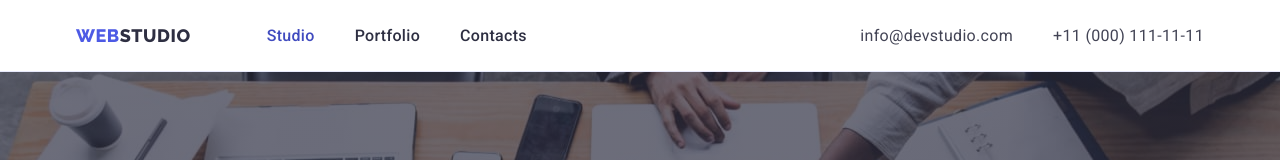
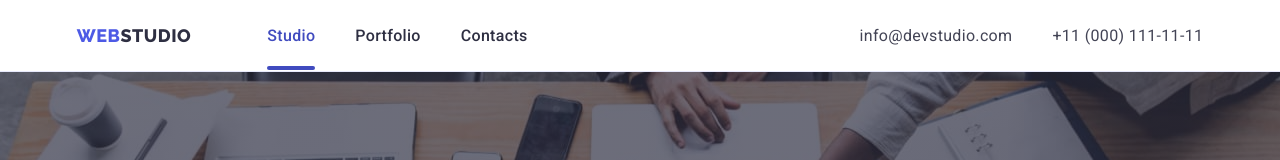
Before and after one commit to sherwinmanosa/goit-markup-hw-07, a plain HTML site: page index.html in a window 1280 px wide. Shown: the top 160 px of the page. Drawn offline with nearby package versions, Linux system fonts and the light colour scheme.

Commit message:
Update style.css

```diff
--- a/css/style.css
+++ b/css/style.css
@@ -55,10 +55,9 @@ body {
 }
 
 .container {
-  display: flex;
-  width: 1158px;
+  max-width: 1158px;
+  padding: 0 15px;
   margin: 0 auto;
-  padding: 0 15px;
 }
 
 .nav {
@@ -129,11 +128,6 @@ body {
   transition: color 250ms cubic-bezier(0.4, 0, 0.2, 1);
 }
 
-.active-nav {
-  position: relative;
-  color: #404bbf;
-}
-
 .nav-list-item-link::after {
   content: "";
   width: 100%;
@@ -144,6 +138,26 @@ body {
   border-radius: 2px;
   opacity: 0;
   bottom: -1px;
+  transition-property: width;
+  transition-duration: 250ms;
+  transition-timing-function: cubic-bezier(0.4, 0, 0.2, 1);
+}
+
+.active-nav {
+  position: relative;
+  color: var(--ocean);
+}
+
+.active-nav::after {
+  content: "";
+  width: 100%;
+  height: 4px;
+  background: var(--ocean);
+  position: absolute;
+  left: 0;
+  border-radius: 2px;
+  bottom: -1px;
+  opacity: 1;
 }
 
 .nav-list-item-link:hover::after {
@@ -153,9 +167,11 @@ body {
 .nav-list-item-link:hover,
 .nav-list-item-link:focus {
   color: var(--ocean);
+  width: 100%;
 }
 .address {
   font-style: normal;
+  margin-left: 332px;
 }
 
 .address {
```
